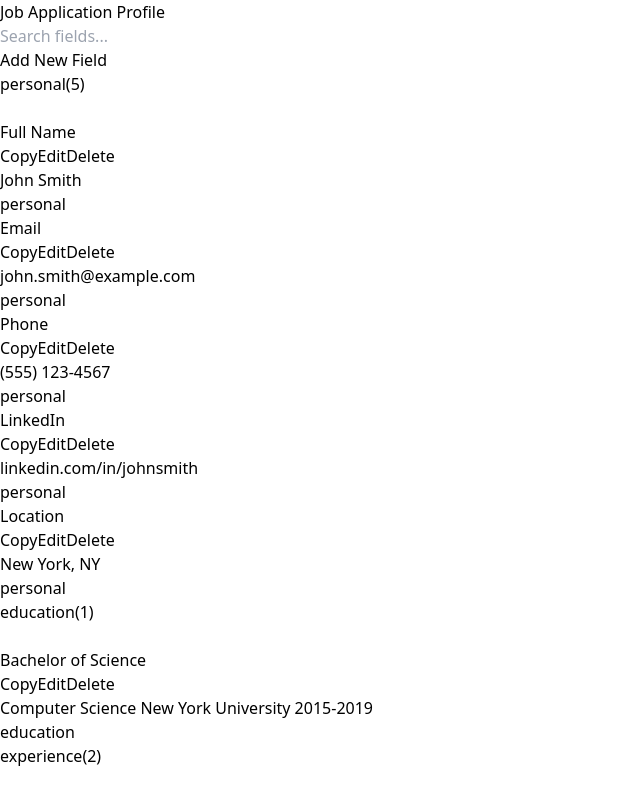
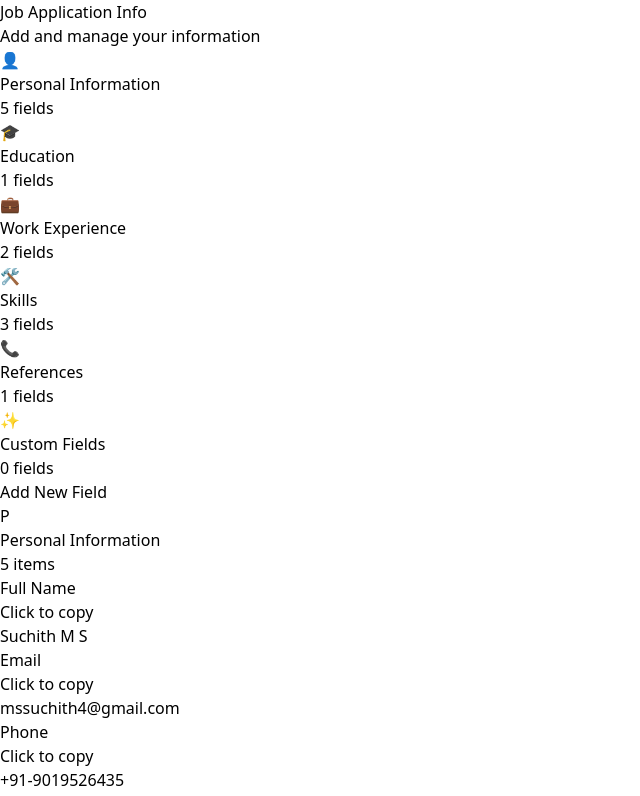
Before and after one commit to suchithms19/resume_auto_fill, a React (Vite) app: page / in a window 1280 px wide. Shown: the top 796 px of the page, without its empty margins (0-640 px from the left). Built offline with nearby package versions, Linux system fonts and the light colour scheme.

Commit message:
Added separte windows for input

```diff
--- a/src/App.tsx
+++ b/src/App.tsx
@@ -1,11 +1,11 @@
 import { ProfileProvider } from './context/ProfileContext';
-import { ProfileManager } from './components/ProfileManager';
+import { ProfileLayout } from './components/layout/ProfileLayout';
 
 function App() {
   return (
-    <div className="min-h-screen bg-gray-50">
+    <div className="min-h-[600px] w-[800px] bg-gray-50">
       <ProfileProvider>
-        <ProfileManager />
+        <ProfileLayout />
       </ProfileProvider>
     </div>
   );
--- a/src/components/AddProfileField.tsx
+++ b/src/components/AddProfileField.tsx
@@ -1,13 +1,22 @@
-import { useState } from 'react';
+import { useState, useEffect } from 'react';
 import { ProfileCategory } from '../types';
 import { useProfile } from '../context/ProfileContext';
 
-export function AddProfileField() {
+interface AddProfileFieldProps {
+  initialCategory?: ProfileCategory;
+}
+
+export function AddProfileField({ initialCategory = 'personal' }: AddProfileFieldProps) {
   const { dispatch } = useProfile();
   const [isAdding, setIsAdding] = useState(false);
   const [label, setLabel] = useState('');
   const [value, setValue] = useState('');
-  const [category, setCategory] = useState<ProfileCategory>('personal');
+  const [category, setCategory] = useState<ProfileCategory>(initialCategory);
+
+  // Update category if initialCategory changes
+  useEffect(() => {
+    setCategory(initialCategory);
+  }, [initialCategory]);
 
   const categories: ProfileCategory[] = [
     'personal',
@@ -37,14 +46,14 @@ export function AddProfileField() {
     // Reset form
     setLabel('');
     setValue('');
-    setCategory('personal');
+    setCategory(initialCategory);
     setIsAdding(false);
   };
 
   const handleCancel = () => {
     setLabel('');
     setValue('');
-    setCategory('personal');
+    setCategory(initialCategory);
     setIsAdding(false);
   };
 
@@ -52,7 +61,7 @@ export function AddProfileField() {
     return (
       <button
         onClick={() => setIsAdding(true)}
-        className="w-full py-2 bg-blue-600 text-white rounded-md hover:bg-blue-700 transition-colors mb-4"
+        className="w-full py-2 bg-blue-600 text-white rounded-md hover:bg-blue-700 transition-colors"
       >
         Add New Field
       </button>
@@ -60,7 +69,7 @@ export function AddProfileField() {
   }
 
   return (
-    <div className="bg-white rounded-md shadow-md p-4 mb-4">
+    <div className="bg-white rounded-md shadow-sm p-4">
       <h3 className="text-lg font-medium text-gray-900 mb-3">Add New Field</h3>
       <form onSubmit={handleSubmit}>
         <div className="mb-3">
--- a/src/components/ExampleData.ts
+++ b/src/components/ExampleData.ts
@@ -1,54 +1,61 @@
 import { ProfileField } from '../types';
 
 export const exampleProfileFields: ProfileField[] = [
+  // Personal Information
   {
     id: 'personal-1',
     label: 'Full Name',
-    value: 'John Smith',
+    value: 'Suchith M S',
     category: 'personal'
   },
   {
     id: 'personal-2',
     label: 'Email',
-    value: 'john.smith@example.com',
+    value: 'mssuchith4@gmail.com',
     category: 'personal'
   },
   {
     id: 'personal-3',
     label: 'Phone',
-    value: '(555) 123-4567',
+    value: '+91-9019526435',
     category: 'personal'
   },
   {
     id: 'personal-4',
-    label: 'LinkedIn',
-    value: 'linkedin.com/in/johnsmith',
+    label: 'Location',
+    value: 'Bengaluru, KA, India',
     category: 'personal'
   },
   {
     id: 'personal-5',
-    label: 'Location',
-    value: 'New York, NY',
+    label: 'LinkedIn',
+    value: 'linkedin.com/in/suchithms',
     category: 'personal'
   },
+
+  // Education
   {
     id: 'education-1',
-    label: 'Bachelor of Science',
-    value: 'Computer Science\nNew York University\n2015-2019',
+    label: 'Bachelor\'s Degree',
+    value: 'Bachelor\'s, Computer Science\nMVJ college of engineering\n2021 - 2025',
     category: 'education'
   },
+
+  // Experience
   {
     id: 'experience-1',
     label: 'Software Developer',
-    value: 'ABC Technology Inc.\nJan 2020 - Present\n- Led development of frontend applications using React and TypeScript\n- Collaborated with UX team to improve user experience\n- Implemented automated testing with Jest',
+    value: 'ABC Technology Inc.\nJan 2023 - Present\n- Led development of frontend applications using React and TypeScript\n- Collaborated with UX team to improve user experience\n- Implemented automated testing with Jest',
     category: 'experience'
   },
   {
     id: 'experience-2',
     label: 'Intern Developer',
-    value: 'XYZ Solutions\nMay 2019 - Dec 2019\n- Assisted in developing web applications\n- Created documentation for the codebase\n- Participated in code reviews',
+    value: 'XYZ Solutions\nMay 2022 - Dec 2022\n- Assisted in developing web applications\n- Created documentation for the codebase\n- Participated in code reviews',
     category: 'experience'
   },
+
+  // Skills
   {
     id: 'skills-1',
     label: 'Programming Languages',
@@ -67,6 +74,8 @@ export const exampleProfileFields: ProfileField[] = [
     value: 'Node.js, Express, Django, Spring Boot',
     category: 'skills'
   },
+
+  // References
   {
     id: 'references-1',
     label: 'Jane Doe',
--- /dev/null
+++ b/src/components/layout/ProfileDisplay.tsx
@@ -0,0 +1,96 @@
+import { useState } from 'react';
+import { useProfile } from '../../context/ProfileContext';
+import { ProfileField, ProfileCategory } from '../../types';
+import { copyToClipboard } from '../../utils/clipboard';
+
+const CATEGORY_LABELS: Record<ProfileCategory, string> = {
+  personal: 'Personal Information',
+  education: 'Education',
+  experience: 'Work Experience',
+  skills: 'Skills',
+  references: 'References',
+  custom: 'Custom Fields'
+};
+
+interface ProfileDisplayProps {
+  activeCategory: string;
+}
+
+export function ProfileDisplay({ activeCategory }: ProfileDisplayProps) {
+  const { state } = useProfile();
+  const [copiedId, setCopiedId] = useState<string | null>(null);
+
+  // Filter fields by active category
+  const fields = state.fields.filter(field => field.category === activeCategory);
+
+  const handleCopy = async (field: ProfileField) => {
+    try {
+      await copyToClipboard(field.value);
+      setCopiedId(field.id);
+      setTimeout(() => setCopiedId(null), 2000);
+    } catch (error) {
+      console.error('Failed to copy:', error);
+    }
+  };
+
+  if (state.loading) {
+    return <div className="flex h-full items-center justify-center">Loading...</div>;
+  }
+
+  if (state.error) {
+    return <div className="flex h-full items-center justify-center text-red-500">{state.error}</div>;
+  }
+
+  return (
+    <div className="h-full">
+      {/* Profile Header */}
+      <div className="bg-white border-b border-gray-200 p-6">
+        <div className="flex items-center">
+          <div className="bg-blue-500 text-white rounded-full h-16 w-16 flex items-center justify-center text-2xl font-bold">
+            {activeCategory.charAt(0).toUpperCase()}
+          </div>
+          <div className="ml-4">
+            <h1 className="text-2xl font-bold text-gray-800">
+              {CATEGORY_LABELS[activeCategory as ProfileCategory]}
+            </h1>
+            <p className="text-gray-500 mt-1">
+              {fields.length} {fields.length === 1 ? 'item' : 'items'}
+            </p>
+          </div>
+        </div>
+      </div>
+
+      {/* Profile Content */}
+      <div className="p-6 overflow-auto max-h-[calc(100%-88px)]">
+        {fields.length === 0 ? (
+          <div className="bg-gray-50 rounded-lg p-6 text-center text-gray-500">
+            <p>No {CATEGORY_LABELS[activeCategory as ProfileCategory].toLowerCase()} added yet.</p>
+            <p className="mt-2">Add information using the form in the sidebar.</p>
+          </div>
+        ) : (
+          <div className="grid gap-4">
+            {fields.map(field => (
+              <div
+                key={field.id}
+                className={`bg-white rounded-lg border p-4 hover:shadow-md transition cursor-pointer ${
+                  copiedId === field.id ? 'bg-green-50 border-green-200' : 'border-gray-200'
+                }`}
+                onClick={() => handleCopy(field)}
+              >
+                <div className="flex items-center justify-between mb-2">
+                  <h3 className="font-medium text-gray-900">{field.label}</h3>
+                  <span className="text-xs text-gray-500 bg-gray-100 px-2 py-1 rounded">
+                    {copiedId === field.id ? 'Copied!' : 'Click to copy'}
+                  </span>
+                </div>
+                <div className="text-gray-700 whitespace-pre-wrap">
+                  {field.value || <span className="text-gray-400 italic">No value</span>}
+                </div>
+              </div>
+            ))}
+          </div>
+        )}
+      </div>
+    </div>
+  );
+}
--- /dev/null
+++ b/src/components/layout/ProfileLayout.tsx
@@ -0,0 +1,24 @@
+import { useState } from 'react';
+import { ProfileSidebar } from './ProfileSidebar';
+import { ProfileDisplay } from './ProfileDisplay';
+
+export function ProfileLayout() {
+  const [activeCategory, setActiveCategory] = useState<string>('personal');
+
+  return (
+    <div className="flex h-full">
+      {/* Left sidebar for categories and editing */}
+      <div className="w-1/3 border-r border-gray-200 bg-white">
+        <ProfileSidebar
+          activeCategory={activeCategory}
+          onSelectCategory={setActiveCategory}
+        />
+      </div>
+
+      {/* Right panel for profile display */}
+      <div className="w-2/3 bg-gray-50 overflow-auto">
+        <ProfileDisplay activeCategory={activeCategory} />
+      </div>
+    </div>
+  );
+}
--- /dev/null
+++ b/src/components/layout/ProfileSidebar.tsx
@@ -0,0 +1,81 @@
+import { useProfile } from '../../context/ProfileContext';
+import { ProfileCategory } from '../../types';
+import { AddProfileField } from '../AddProfileField';
+
+const CATEGORY_LABELS: Record<ProfileCategory, string> = {
+  personal: 'Personal Information',
+  education: 'Education',
+  experience: 'Work Experience',
+  skills: 'Skills',
+  references: 'References',
+  custom: 'Custom Fields'
+};
+
+const CATEGORY_ICONS: Record<ProfileCategory, string> = {
+  personal: '👤',
+  education: '🎓',
+  experience: '💼',
+  skills: '🛠️',
+  references: '📞',
+  custom: '✨'
+};
+
+interface ProfileSidebarProps {
+  activeCategory: string;
+  onSelectCategory: (category: string) => void;
+}
+
+export function ProfileSidebar({ activeCategory, onSelectCategory }: ProfileSidebarProps) {
+  const { state } = useProfile();
+
+  // Group fields by category
+  const categoryCounts = Object.values(state.fields).reduce((acc, field) => {
+    acc[field.category] = (acc[field.category] || 0) + 1;
+    return acc;
+  }, {} as Record<string, number>);
+
+  // Order of categories
+  const categoryOrder: ProfileCategory[] = [
+    'personal',
+    'education',
+    'experience',
+    'skills',
+    'references',
+    'custom'
+  ];
+
+  return (
+    <div className="flex flex-col h-full">
+      <div className="p-4 border-b border-gray-200">
+        <h1 className="text-xl font-bold text-gray-800">Job Application Info</h1>
+        <p className="text-sm text-gray-500 mt-1">Add and manage your information</p>
+      </div>
+
+      <div className="flex-1 overflow-auto">
+        <div className="p-2">
+          {categoryOrder.map(category => (
+            <div
+              key={category}
+              className={`flex items-center p-3 my-1 rounded-lg cursor-pointer transition-colors ${
+                activeCategory === category ? 'bg-blue-50 text-blue-700' : 'hover:bg-gray-100'
+              }`}
+              onClick={() => onSelectCategory(category)}
+            >
+              <span className="text-xl mr-3">{CATEGORY_ICONS[category]}</span>
+              <div className="flex-1">
+                <div className="font-medium">{CATEGORY_LABELS[category]}</div>
+                <div className="text-xs text-gray-500">
+                  {categoryCounts[category] || 0} fields
+                </div>
+              </div>
+            </div>
+          ))}
+        </div>
+      </div>
+
+      <div className="p-4 border-t border-gray-200">
+        <AddProfileField initialCategory={activeCategory as ProfileCategory} />
+      </div>
+    </div>
+  );
+}
```
Also changed, not shown: 1 other file (tests, documents, lock files or other folders).
